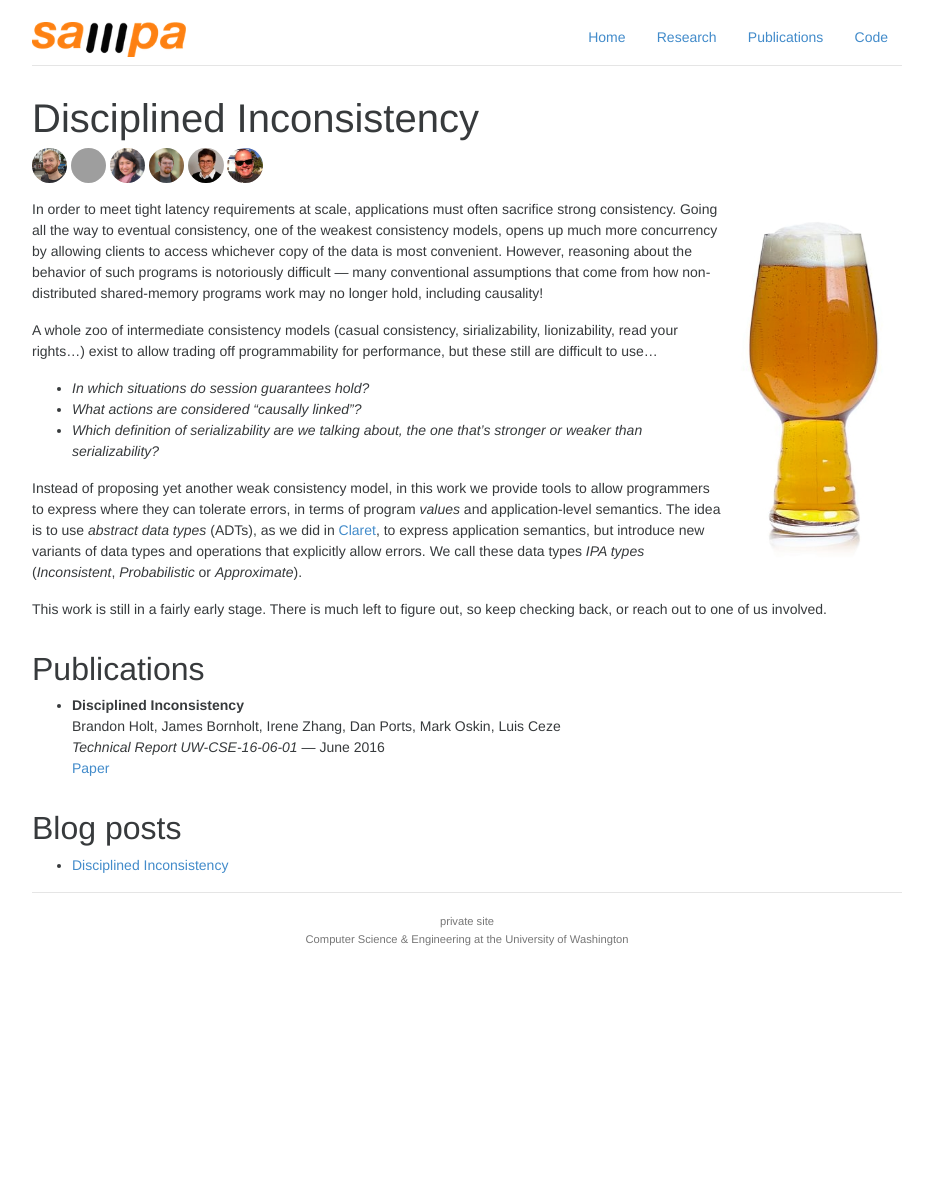
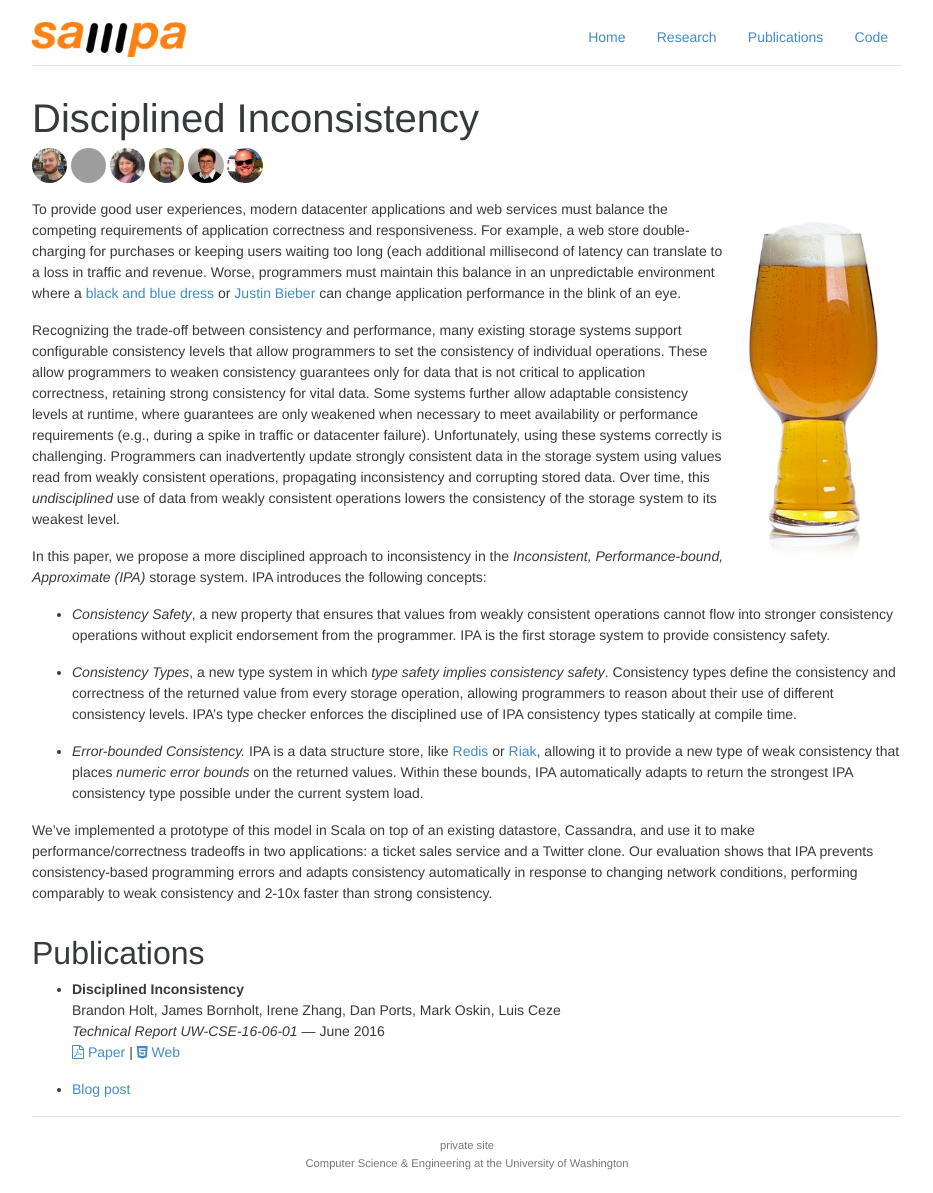
Before and after one commit to uwsampa/sampa-public, a Jekyll site: the page built from _projects/disciplined-inconsistency.md, in a window 1280 px wide. Shown: the whole page, without its empty margins (173-1106 px from the left). Built offline with Jekyll 4.4.1, drawn with Linux system fonts in a browser that asks for light colours; nearby versions of some CDN libraries; Markdown is read by kramdown in place of the engine named in the settings; before the commit the page ends 968 px from its top, so only the background shows below that; grey boxes are pictures that could not be loaded.

Commit message:
update IPA blurb (copy/paste intro from paper)

```diff
--- a/_projects/disciplined-inconsistency.md
+++ b/_projects/disciplined-inconsistency.md
@@ -12,6 +12,10 @@ people:
   - oskin
 
 layout: project
+
+icons:
+  paper: '<i class="fa fa-file-pdf-o" aria-hidden="true"></i>'
+  html: '<i class="fa fa-html5" aria-hidden="true"></i>'
 ---
 <style>
 .content img { float: right; margin: 1em; max-width: 150px; }
@@ -25,24 +29,62 @@ layout: project
 
 ![IPA]({{site.base}}/img/ipa.jpg)
 
-In order to meet tight latency requirements at scale, applications must often sacrifice strong consistency. Going all the way to eventual consistency, one of the weakest consistency models, opens up much more concurrency by allowing clients to access whichever copy of the data is most convenient. However, reasoning about the behavior of such programs is notoriously difficult — many conventional assumptions that come from how non-distributed shared-memory programs work may no longer hold, including causality!
+To provide good user experiences, modern datacenter applications and
+web services must balance the competing requirements of application
+correctness and responsiveness. For example, a web store
+double-charging for purchases or keeping users waiting too long (each
+additional millisecond of latency can translate to a loss in traffic and revenue. Worse, programmers must maintain this balance in an unpredictable environment where a [black and blue dress](http://www.buzzfeed.com/daozers/what-its-like-to-work-on-buzzfeeds-tech-team-during-record-t) or [Justin Bieber](http://www.wired.com/2015/11/how-instagram-solved-its-justin-bieber-problem/) can change application performance in the blink of an eye.
 
-A whole zoo of intermediate consistency models (casual consistency, sirializability, lionizability, read your rights...) exist to allow trading off programmability for performance, but these still are difficult to use...
+Recognizing the trade-off between consistency and performance, many
+existing storage systems support configurable consistency levels that
+allow programmers to set the consistency of individual operations. These allow
+programmers to weaken consistency guarantees only for data that is not
+critical to application correctness, retaining strong consistency for
+vital data. Some systems further allow adaptable consistency levels at
+runtime, where guarantees are only weakened when necessary to meet
+availability or performance requirements (e.g., during a spike in
+traffic or datacenter failure).
+<!--, or when it does not impact the application's correctness
+guarantees (e.g., returning a slightly stale or estimated result is
+acceptable). Some storage systems support this type of adaptable
+consistency [@Terry:13:SLAs;@Stribling:09:WheelFS].--> Unfortunately,
+using these systems correctly is challenging.  Programmers can
+inadvertently update strongly consistent data in the storage system
+using values read from weakly consistent operations, propagating
+inconsistency and corrupting stored data.  Over time, this
+*undisciplined* use of data from weakly consistent operations lowers
+the consistency of the storage system to its weakest level.
 
-- *In which situations do session guarantees hold?*
-- *What actions are considered "causally linked"?*
-- *Which definition of serializability are we talking about, the one that's stronger or weaker than serializability?*
+In this paper, we propose a more disciplined approach to inconsistency
+in the *Inconsistent, Performance-bound, Approximate (IPA)* storage
+system. IPA introduces the following concepts:
 
-Instead of proposing yet another weak consistency model, in this work we provide tools to allow programmers to express where they can tolerate errors, in terms of program *values* and application-level semantics. The idea is to use *abstract data types* (ADTs), as we did in [Claret](claret.html), to express application semantics, but introduce new variants of data types and operations that explicitly allow errors. We call these data types *IPA types* (*Inconsistent*, *Probabilistic* or *Approximate*).
+* *Consistency Safety*, a new property that ensures that values from
+  weakly consistent operations cannot flow into stronger consistency
+  operations without explicit endorsement from the programmer.  IPA is
+  the first storage system to provide consistency safety.
 
-This work is still in a fairly early stage. There is much left to figure out, so keep checking back, or reach out to one of us involved.
+* *Consistency Types*, a new type system in which *type safety implies
+  consistency safety*. Consistency types define the consistency and
+  correctness of the returned value from every storage operation,
+  allowing programmers to reason about their use of different
+  consistency levels.  IPA's type checker enforces the disciplined use
+  of IPA consistency types statically at compile time.
+
+* *Error-bounded Consistency.* IPA is a data structure store, like
+  [Redis](http://redis.io) or [Riak](http://basho.com/products/riak-kv/), allowing it to provide a new type of
+  weak consistency that places *numeric error bounds* on the returned
+  values.  Within these bounds, IPA automatically adapts to return the
+  strongest IPA consistency type possible under the current system
+  load.
+
+We've implemented a prototype of this model in Scala on top of an existing datastore, Cassandra, and use it to make performance/correctness tradeoffs in two applications: a ticket sales service and a Twitter clone. Our evaluation shows that IPA prevents consistency-based programming errors and adapts consistency automatically in response to changing network conditions, performing comparably to weak consistency and 2-10x faster than strong consistency.
+
 
 ## Publications
 - **Disciplined Inconsistency**<br/>
   Brandon Holt, James Bornholt, Irene Zhang, Dan Ports, Mark Oskin, Luis Ceze<br/>
   *Technical Report UW-CSE-16-06-01*  — June 2016<br/>
-  [{{paper}} Paper](http://www.cs.washington.edu/tr/2016/06/UW-CSE-16-06-01.pdf)
+  [{{page.icons.paper}} Paper](http://bholt.github.io/gen/ipa-tr.pdf) | [{{page.icons.html}} Web](http://bholt.github.io/gen/ipa-tr.html)
 
-
-## Blog posts
-- [Disciplined Inconsistency](http://homes.cs.washington.edu/~bholt/posts/disciplined-inconsistency.html)
+- [Blog post](http://homes.cs.washington.edu/~bholt/posts/disciplined-inconsistency.html)
```
